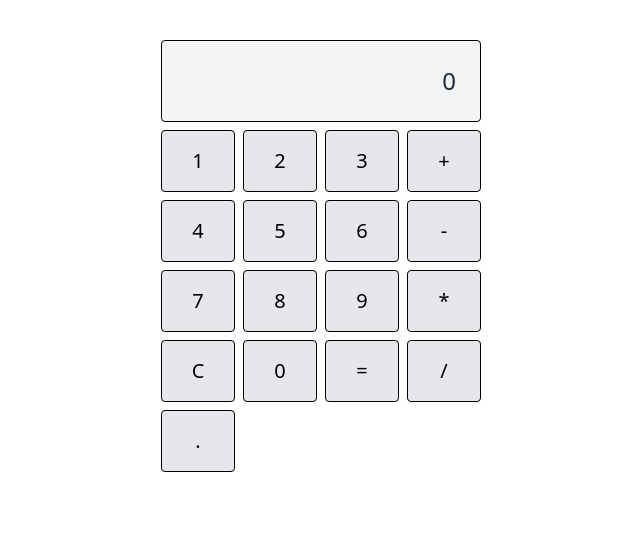
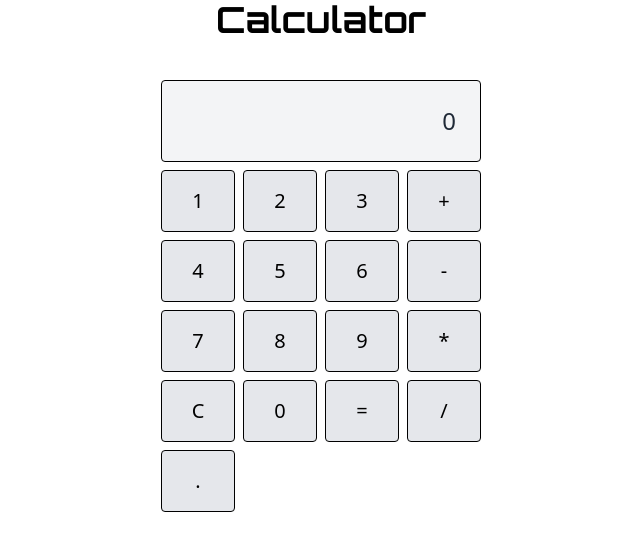
Before and after one commit to Max-OSSoftware/react-calculator, a React (Create React App) app: page / in a window 1280 px wide. Shown: the top 550 px of the page, without its empty margins (319-959 px from the left). Built offline with nearby package versions, Linux system fonts and the light colour scheme.

Commit message:
Add preconnect link and change font for calculator display

```diff
--- a/public/index.html
+++ b/public/index.html
@@ -7,6 +7,7 @@
     <meta name="description" content="-------------- for FreeCodeCamp Front End Libraries Certification Project" />
   <link rel="apple-touch-icon" href="%PUBLIC_URL%/logo192.png" />
   <link rel="manifest" href="%PUBLIC_URL%/manifest.json" />
+  <link rel="preconnect" href="https://fonts.gstatic.com">
   <link href="https://fonts.googleapis.com/css2?family=Orbitron:wght@400;500;700&display=swap" rel="stylesheet">
   <title>calculator</title>
   </head>
--- a/src/Calculator.js
+++ b/src/Calculator.js
@@ -65,9 +65,10 @@ function Calculator() {
 
 
 
-  // calculator face starts here
+  // calculator face starts here, chose orbitron font for the display, zapboy216
 
-  return (
+  return (  <div>
+    <h3 className="text-center text-4xl font-bold mb-4" style={{ fontFamily: 'Orbitron' }}>Calculator</h3>
     <div className="max-w-xs mx-auto my-10">
      <Display value={displayValue} />
 
@@ -93,7 +94,7 @@ function Calculator() {
 <Button id="decimal" label="." onClick={() => handleButtonClick('.')} />
 
 
-
+</div>
       </div>
     </div>
     // calculator face ends here
```
